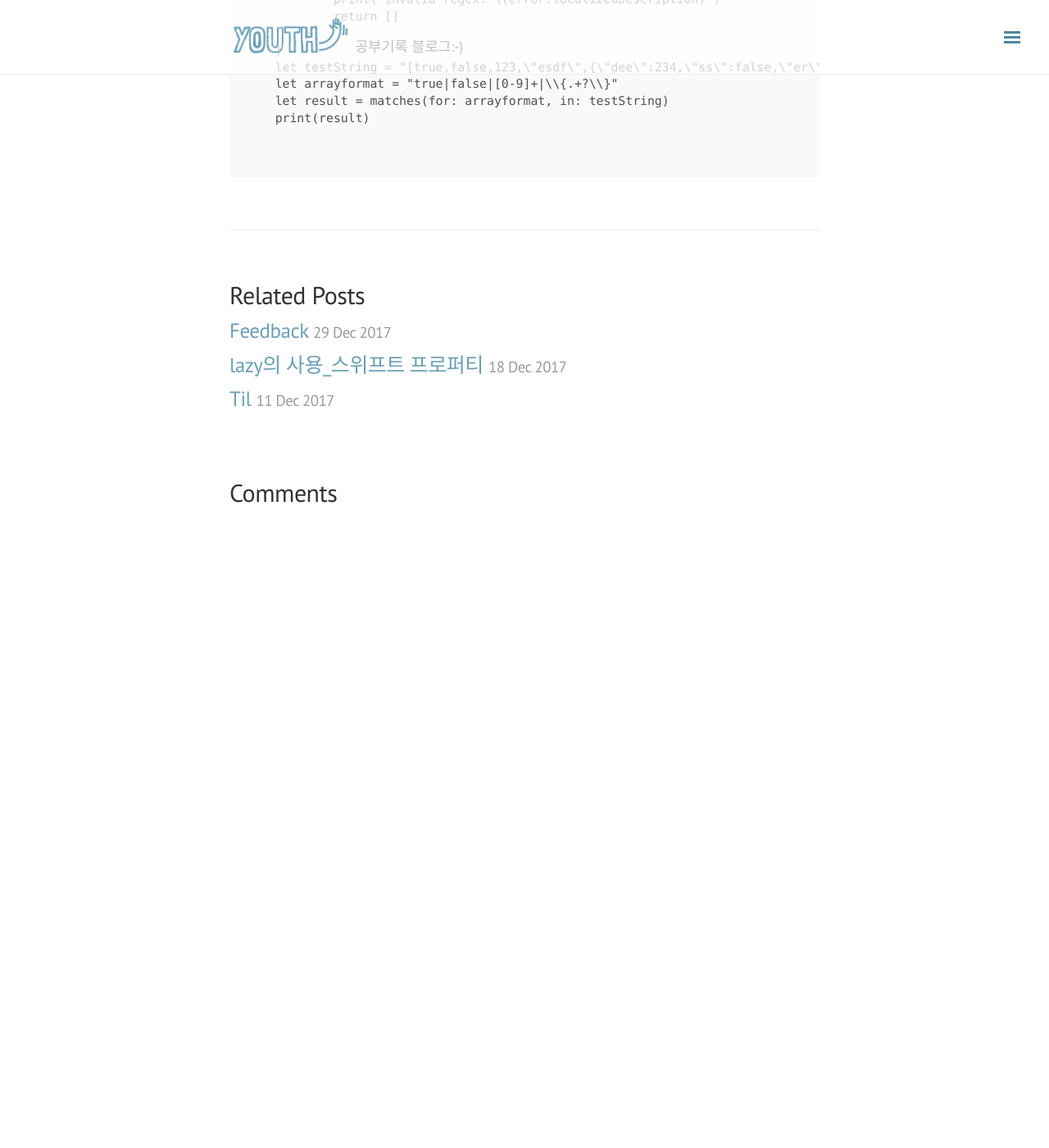
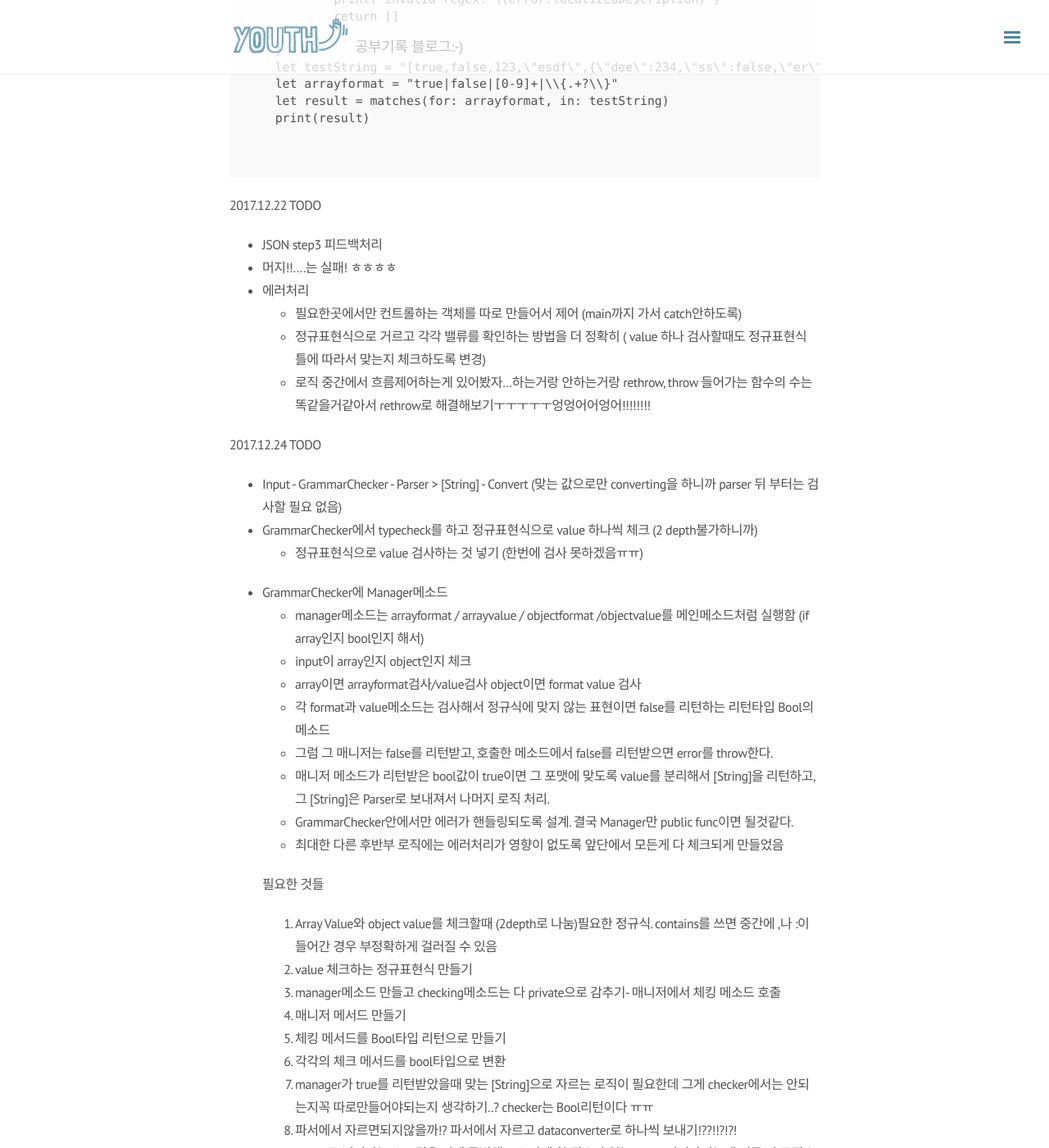
Before and after one commit to jinios/jinios.github.io, a Jekyll site: the page built from _posts/2017-12-18-TIL.md, in a window 1280 px wide and 1400 px high, scrolled down 2846 px. Shown: the whole window at 82% size. Built offline with Jekyll 4.4.1, drawn with Linux system fonts in a browser that asks for light colours; nearby versions of some CDN libraries; comment, search, counter and statistics services are not loaded; before the commit the page ends 3476 px from its top, so only the background shows below that; some of the changed text lies outside the part shown.

Commit message:
update posts

````diff
--- a/_posts/2017-12-18-TIL.md
+++ b/_posts/2017-12-18-TIL.md
@@ -103,3 +103,51 @@ TIL
 
 
 ```
+
+2017.12.22
+TODO
+- JSON step3 피드백처리
+- 머지!!....는 실패! ㅎㅎㅎㅎ
+- 에러처리
+  - 필요한곳에서만 컨트롤하는 객체를 따로 만들어서 제어 (main까지 가서 catch안하도록)
+  - 정규표현식으로 거르고 각각 밸류를 확인하는 방법을 더 정확히 ( value 하나 검사할때도 정규표현식 틀에 따라서 맞는지 체크하도록 변경)
+  - 로직 중간에서 흐름제어하는게 있어봤자...하는거랑 안하는거랑 rethrow, throw 들어가는 함수의 수는 똑같을거같아서 rethrow로 해결해보기ㅜㅜㅜㅜㅜ엉엉어어엉어!!!!!!!!
+
+
+2017.12.24
+TODO
+- Input - GrammarChecker - Parser > [String] - Convert (맞는 값으로만 converting을 하니까 parser 뒤 부터는 검사할 필요 없음)
+- GrammarChecker에서 typecheck를 하고 정규표현식으로 value 하나씩 체크 (2 depth불가하니까)
+  - 정규표현식으로 value 검사하는 것 넣기 (한번에 검사 못하겠음ㅠㅠ)
+- GrammarChecker에 Manager메소드
+  - manager메소드는 arrayformat / arrayvalue / objectformat /objectvalue를 메인메소드처럼 실행함 (if array인지 bool인지 해서)
+  - input이 array인지 object인지 체크
+  - array이면 arrayformat검사/value검사 object이면 format value 검사
+  - 각 format과 value메소드는 검사해서 정규식에 맞지 않는 표현이면 false를 리턴하는 리턴타입 Bool의 메소드
+  - 그럼 그 매니저는 false를 리턴받고, 호출한 메소드에서 false를 리턴받으면 error를 throw한다.
+  - 매니저 메소드가 리턴받은 bool값이 true이면 그 포맷에 맞도록 value를 분리해서 [String]을 리턴하고, 그 [String]은 Parser로 보내져서 나머지 로직 처리.
+  - GrammarChecker안에서만 에러가 핸들링되도록 설계. 결국 Manager만 public func이면 될것같다.
+  - 최대한 다른 후반부 로직에는 에러처리가 영향이 없도록 앞단에서 모든게 다 체크되게 만들었음
+
+  필요한 것들
+  1. Array Value와 object value를 체크할때 (2depth로 나눔)필요한 정규식.  contains를 쓰면 중간에 ,나 :이 들어간 경우 부정확하게 걸러질 수 있음
+    1. value 체크하는 정규표현식 만들기
+  2. manager메소드 만들고 checking메소드는 다 private으로 감추기- 매니저에서 체킹 메소드 호출
+    1. 매니저 메서드 만들기
+  3. 체킹 메서드를 Bool타입 리턴으로 만들기
+    1. 각각의 체크 메서드를 bool타입으로 변환
+  3. manager가 true를 리턴받았을때 맞는 [String]으로 자르는 로직이 필요한데 그게 checker에서는 안되는지꼭 따로만들어야되는지 생각하기..? checker는 Bool리턴이다 ㅠㅠ
+    1. 파서에서 자르면되지않을까!? 파서에서 자르고 dataconverter로 하나씩 보내기!??!!?!?!
+  4. Parser로 넘어가는 스트링은 이제 문법체크도 아예 할 필요가 없는 String이어야되는데 지금 짠 로직으로 하면 그게 되는게 맞는지 한번더 생각해보기
+
+2017.12.26
+todo
+- JSON step3
+  - GrammarChecker에서만 에러 핸들링되도록 설계
+    - manager메소드 만들기: execute로 만듦. 완료
+     - array/object format과 Value 체크하는 함수 Bool타입 리턴으로 / 접근제어자 private으로 변경 : 완료
+      - array/object value 를 체크하는 정규식 적용하기: 완료
+    - manager 메소드에서 각 체크 메소드 호출, 리턴받은 Bool값으로 에러 핸들링: 완료
+  - main에서 다듬기
+  - parser에서 모두 체크 완료된 [String]으로 converting하도록 다듬기
+  - 오늘 꼭!! 피드백 반영해서 PR보내야함!
````
Also changed, not shown: _posts/2017-12-26-functional_programming.md (added, +31 -0 lines).
